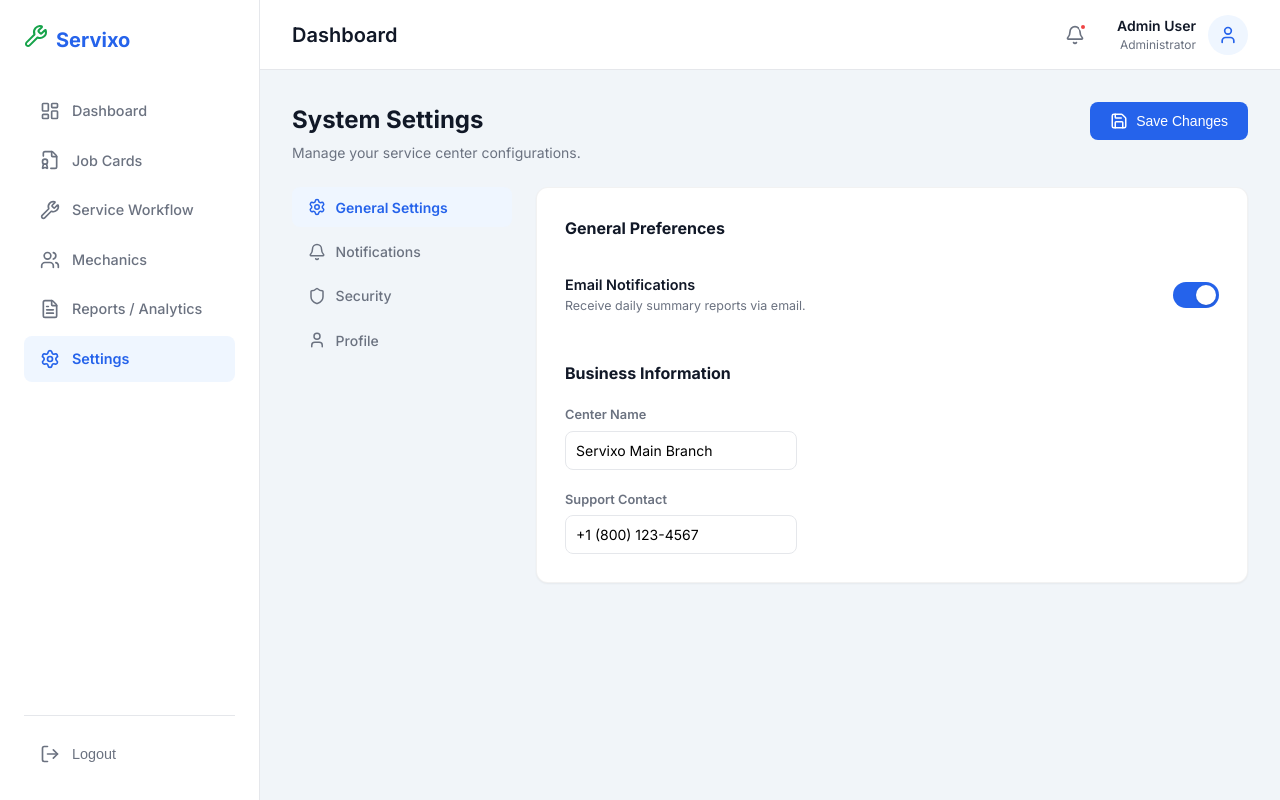
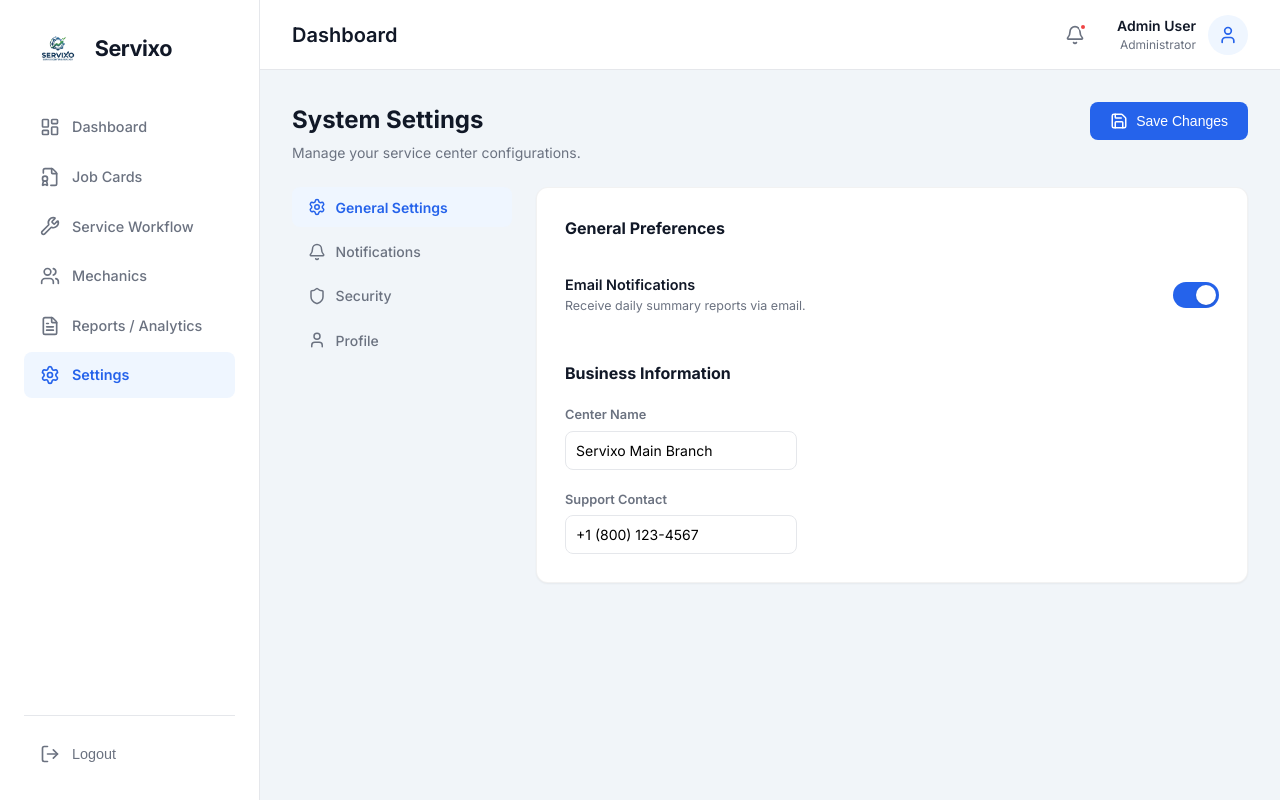
Before and after one commit to Yuvraj29122005/Servixo, a React (Vite) app: page /admin/settings in a window 1280 px wide. Built offline with nearby package versions, Linux system fonts and the light colour scheme.

Commit message:
chnages in navbars

```diff
--- a/src/authentication/pages/LoginPage.jsx
+++ b/src/authentication/pages/LoginPage.jsx
@@ -2,6 +2,7 @@ import React, { useState } from 'react';
 import { useNavigate } from 'react-router-dom';
 import { Mail, Lock, Wrench, ArrowLeft, X } from 'lucide-react';
 import '../css/LoginPage.css';
+import logo from '../../assets/logo.png';
 
 const LoginPage = () => {
   const [role, setRole] = useState('admin'); // 'admin' or 'mechanic'
@@ -35,8 +36,8 @@ const LoginPage = () => {
     <div className="login-page">
       <div className="login-card card">
         <div className="login-header">
-          <div className="logo-icon mb-4 justify-center" style={{ fontSize: '2rem' }}>
-            <Wrench size={32} />
+          <div className="login-logo-container mb-4" style={{ display: 'flex', justifyContent: 'center' }}>
+            <img src={logo} alt="Servixo" style={{ height: '48px', width: 'auto' }} />
           </div>
           <h2>Welcome Back</h2>
           <p className="text-muted text-sm">Sign in to your Servixo account</p>
--- a/src/components/Sidebar.css
+++ b/src/components/Sidebar.css
@@ -1,9 +1,24 @@
-/* Sidebar specific styles that build upon index.css */
-.sidebar {
+.sidebar-logo {
   display: flex;
-  flex-direction: column;
-  justify-content: space-between;
+  align-items: center;
+  gap: 0.75rem;
+  margin-bottom: 2.5rem;
+  padding: 0.5rem 0.25rem;
 }
+
+.sidebar-logo-img {
+  height: 32px;
+  width: auto;
+  object-fit: contain;
+}
+
+.sidebar-brand-text {
+  font-size: 1.35rem;
+  font-weight: 700;
+  color: var(--text-main);
+  letter-spacing: -0.02em;
+}
+
 .sidebar-footer {
   margin-top: auto;
   padding-top: 1rem;
--- a/src/components/Sidebar.jsx
+++ b/src/components/Sidebar.jsx
@@ -2,6 +2,7 @@ import React from 'react';
 import { NavLink, useNavigate } from 'react-router-dom';
 import { LayoutDashboard, Users, Wrench, FileText, Settings, LogOut, FileBadge, Car, CreditCard } from 'lucide-react';
 import './Sidebar.css';
+import logo from '../assets/logo.png';
 
 const Sidebar = ({ role }) => {
   const navigate = useNavigate();
@@ -50,7 +51,8 @@ const Sidebar = ({ role }) => {
   return (
     <aside className="sidebar">
       <div className="sidebar-logo" onClick={() => navigate('/')} style={{ cursor: 'pointer' }}>
-        <span style={{ color: '#16a34a' }}><Wrench /></span> Servixo
+        <img src={logo} alt="Servixo" className="sidebar-logo-img" />
+        <span className="sidebar-brand-text">Servixo</span>
       </div>
 
       <nav className="sidebar-nav">
```
